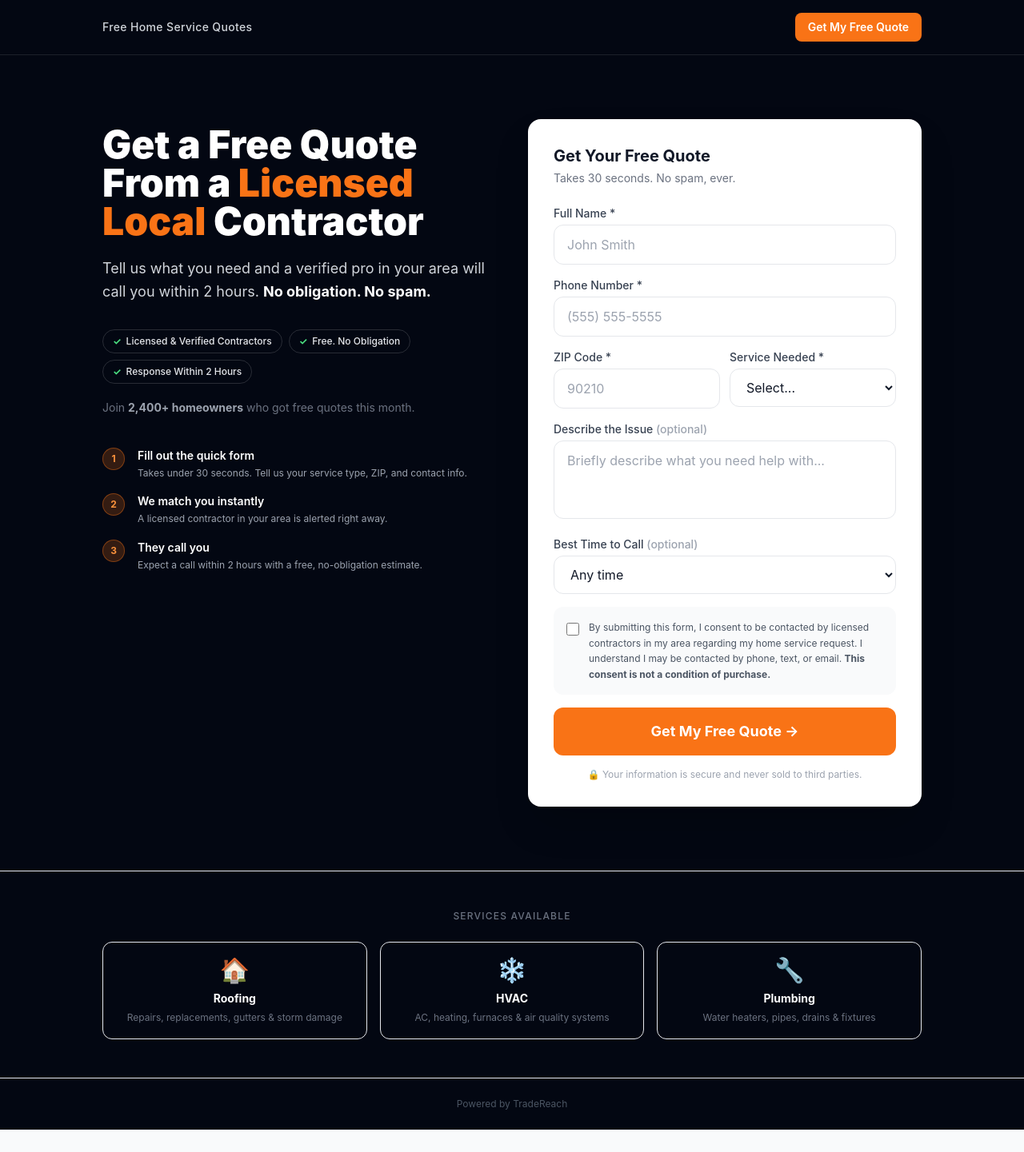
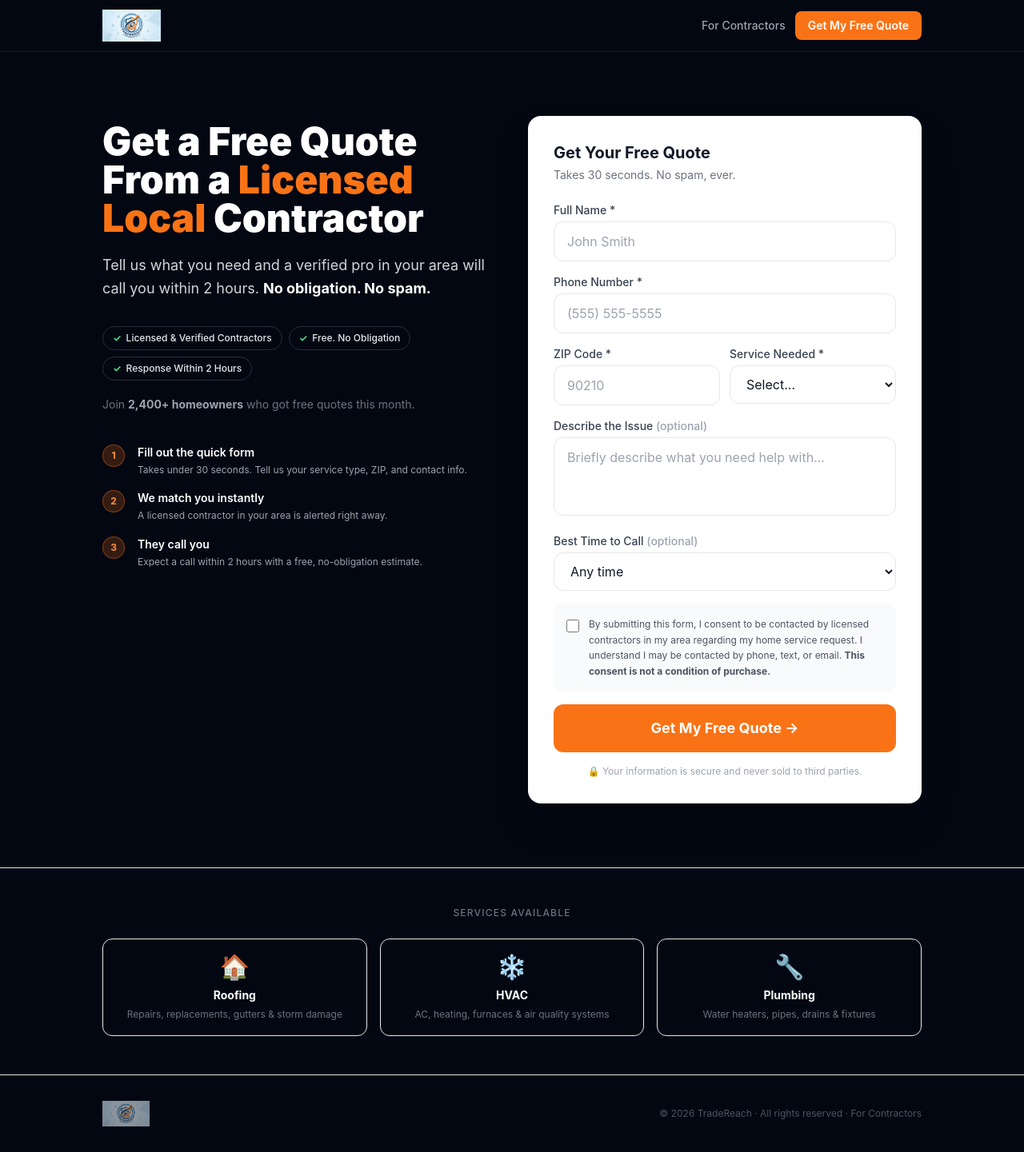
Before and after one commit to tradereachapp-blip/tradereach, a Next.js app: page / in a window 1280 px wide. Shown: the whole page at 80% size. Before the commit the page ends 1413 px from the top, so only its background shows below. Built offline with nearby package versions, Linux system fonts and the light colour scheme.

Commit message:
feat: add logo across all pages + premium UX animations

```diff
--- a/src/app/(auth)/layout.tsx
+++ b/src/app/(auth)/layout.tsx
@@ -1,3 +1,5 @@
+import Image from 'next/image'
+
 export default function AuthLayout({ children }: { children: React.ReactNode }) {
   return (
     <div className="min-h-screen bg-gradient-to-br from-slate-900 via-blue-950 to-slate-900 flex items-center justify-center px-4 py-12">
@@ -5,15 +7,14 @@ export default function AuthLayout({ children }: { children: React.ReactNode })
         {/* Logo */}
         <div className="text-center mb-8">
           <a href="/" className="inline-block">
-            <div className="flex items-center justify-center gap-2">
-              <div className="w-10 h-10 bg-orange-500 rounded-lg flex items-center justify-center">
-                <span className="text-white font-black text-lg">T</span>
-              </div>
-              <div className="text-left">
-                <div className="text-white font-bold text-xl leading-none">TradeReach</div>
-                <div className="text-blue-300 text-xs">Home Service Leads</div>
-              </div>
-            </div>
+            <Image
+              src="/logo.png"
+              alt="TradeReach Home Service Leads"
+              width={200}
+              height={113}
+              className="h-16 w-auto mx-auto"
+              priority
+            />
           </a>
         </div>
         {children}
--- a/src/app/admin/layout.tsx
+++ b/src/app/admin/layout.tsx
@@ -1,13 +1,20 @@
+import Image from 'next/image'
+
 export default function AdminLayout({ children }: { children: React.ReactNode }) {
   return (
     <div className="min-h-screen bg-gray-950 text-gray-100">
-      <nav className="bg-gray-900 border-b border-gray-800 px-6 py-4">
+      <nav className="bg-gray-900 border-b border-gray-800 px-6 py-3">
         <div className="max-w-7xl mx-auto flex items-center justify-between">
           <div className="flex items-center gap-3">
-            <div className="w-8 h-8 bg-orange-500 rounded-md flex items-center justify-center">
-              <span className="text-white font-black text-sm">T</span>
-            </div>
-            <span className="font-bold text-white">TradeReach Admin</span>
+            <Image
+              src="/logo.png"
+              alt="TradeReach"
+              width={110}
+              height={62}
+              className="h-8 w-auto"
+              priority
+            />
+            <span className="text-gray-500 text-sm font-medium border-l border-gray-700 pl-3">Admin</span>
           </div>
           <nav className="flex gap-4 text-sm">
             <a href="/admin" className="text-gray-400 hover:text-white transition-colors">Dashboard</a>
--- a/src/app/globals.css
+++ b/src/app/globals.css
@@ -19,11 +19,113 @@
   padding: 0;
 }
 
+/* Premium smooth scrolling */
+html {
+  scroll-behavior: smooth;
+}
+
 body {
   font-family: 'Inter', system-ui, sans-serif;
   -webkit-font-smoothing: antialiased;
   -moz-osx-font-smoothing: grayscale;
 }
+
+/* Premium page transition fade-in */
+@keyframes fadeInUp {
+  from {
+    opacity: 0;
+    transform: translateY(16px);
+  }
+  to {
+    opacity: 1;
+    transform: translateY(0);
+  }
+}
+
+@keyframes fadeIn {
+  from { opacity: 0; }
+  to { opacity: 1; }
+}
+
+@keyframes shimmer {
+  0% { background-position: -200% center; }
+  100% { background-position: 200% center; }
+}
+
+@keyframes pulse-glow {
+  0%, 100% { box-shadow: 0 0 0 0 rgba(249, 115, 22, 0.4); }
+  50% { box-shadow: 0 0 0 8px rgba(249, 115, 22, 0); }
+}
+
+@keyframes scaleIn {
+  from { opacity: 0; transform: scale(0.96); }
+  to { opacity: 1; transform: scale(1); }
+}
+
+/* Apply entrance animation to main page content */
+main, .page-content {
+  animation: fadeInUp 0.45s cubic-bezier(0.22, 1, 0.36, 1) both;
+}
+
+/* Smooth hover lift on cards */
+.hover-lift {
+  transition: transform 0.2s cubic-bezier(0.22, 1, 0.36, 1), box-shadow 0.2s cubic-bezier(0.22, 1, 0.36, 1);
+}
+.hover-lift:hover {
+  transform: translateY(-2px);
+  box-shadow: 0 12px 40px -8px rgba(0, 0, 0, 0.25);
+}
+
+/* Premium button press effect */
+button, a[class*="bg-orange"], a[class*="btn"] {
+  transition: transform 0.1s ease, opacity 0.15s ease;
+}
+button:active, a[class*="bg-orange"]:active {
+  transform: scale(0.97);
+}
+
+/* Smooth focus rings */
+*:focus-visible {
+  outline: 2px solid #F97316;
+  outline-offset: 2px;
+  border-radius: 4px;
+  transition: outline-offset 0.1s ease;
+}
+
+/* Premium input focus animation */
+input:focus, select:focus, textarea:focus {
+  transition: border-color 0.15s ease, box-shadow 0.15s ease, transform 0.1s ease;
+}
+
+/* Orange CTA pulse glow on hover */
+.cta-pulse:hover {
+  animation: pulse-glow 1.5s ease-in-out infinite;
+}
+
+/* Shimmer loading skeleton */
+.skeleton {
+  background: linear-gradient(90deg, rgba(255,255,255,0.05) 25%, rgba(255,255,255,0.1) 50%, rgba(255,255,255,0.05) 75%);
+  background-size: 200% auto;
+  animation: shimmer 1.5s linear infinite;
+}
+
+/* Staggered child animations */
+.stagger-children > *:nth-child(1) { animation: fadeInUp 0.4s 0.05s cubic-bezier(0.22, 1, 0.36, 1) both; }
+.stagger-children > *:nth-child(2) { animation: fadeInUp 0.4s 0.1s cubic-bezier(0.22, 1, 0.36, 1) both; }
+.stagger-children > *:nth-child(3) { animation: fadeInUp 0.4s 0.15s cubic-bezier(0.22, 1, 0.36, 1) both; }
+.stagger-children > *:nth-child(4) { animation: fadeInUp 0.4s 0.2s cubic-bezier(0.22, 1, 0.36, 1) both; }
+.stagger-children > *:nth-child(5) { animation: fadeInUp 0.4s 0.25s cubic-bezier(0.22, 1, 0.36, 1) both; }
+
+/* Smooth nav link underline effect */
+nav a {
+  position: relative;
+}
+
+/* Custom scrollbar */
+::-webkit-scrollbar { width: 6px; }
+::-webkit-scrollbar-track { background: transparent; }
+::-webkit-scrollbar-thumb { background: rgba(249, 115, 22, 0.3); border-radius: 3px; }
+::-webkit-scrollbar-thumb:hover { background: rgba(249, 115, 22, 0.6); }
 
 @layer components {
   .btn-primary {
--- a/src/app/page.tsx
+++ b/src/app/page.tsx
@@ -1,25 +1,41 @@
+import Image from 'next/image'
 import LeadCaptureForm from '@/components/forms/LeadCaptureForm'
 
 export const metadata = {
-  title: 'Get a Free Quote From a Licensed Local Contractor',
+  title: 'Get a Free Quote From a Licensed Local Contractor | TradeReach',
   description: 'Tell us what you need and a verified pro in your area will call you within 2 hours. No obligation. No spam.',
 }
 
 export default function HomePage() {
   return (
     <div className="min-h-screen bg-gray-950 text-white">
-      {/* Minimal homeowner nav — no logo, no brand name */}
-      <nav className="border-b border-white/10 px-4 py-4">
+      {/* Nav with logo */}
+      <nav className="border-b border-white/10 px-4 py-3">
         <div className="max-w-5xl mx-auto flex items-center justify-between">
-          <span className="text-gray-300 font-medium text-sm tracking-wide">
-            Free Home Service Quotes
-          </span>
-          <a
-            href="#get-quote"
-            className="bg-orange-500 hover:bg-orange-600 text-white text-sm font-semibold px-4 py-2 rounded-lg transition-all"
-          >
-            Get My Free Quote
+          <a href="/" className="flex items-center">
+            <Image
+              src="/logo.png"
+              alt="TradeReach Home Service Leads"
+              width={160}
+              height={90}
+              className="h-10 w-auto"
+              priority
+            />
           </a>
+          <div className="flex items-center gap-3">
+            <a
+              href="/contractors"
+              className="text-gray-400 hover:text-white text-sm font-medium transition-colors hidden sm:block"
+            >
+              For Contractors
+            </a>
+            <a
+              href="#get-quote"
+              className="cta-pulse bg-orange-500 hover:bg-orange-600 text-white text-sm font-semibold px-4 py-2 rounded-lg transition-all"
+            >
+              Get My Free Quote
+            </a>
+          </div>
         </div>
       </nav>
 
@@ -97,13 +113,13 @@ export default function HomePage() {
           <p className="text-center text-gray-500 text-xs uppercase tracking-widest mb-6 font-medium">
             Services Available
           </p>
-          <div className="grid grid-cols-3 gap-4">
+          <div className="grid grid-cols-3 gap-4 stagger-children">
             {[
               { icon: '🏠', niche: 'Roofing', desc: 'Repairs, replacements, gutters & storm damage' },
               { icon: '❄️', niche: 'HVAC', desc: 'AC, heating, furnaces & air quality systems' },
               { icon: '🔧', niche: 'Plumbing', desc: 'Water heaters, pipes, drains & fixtures' },
             ].map((s) => (
-              <div key={s.niche} className="bg-white/4 border border-white/8 rounded-xl p-4 text-center hover:border-orange-500/40 transition-colors">
+              <div key={s.niche} className="hover-lift bg-white/4 border border-white/8 rounded-xl p-4 text-center hover:border-orange-500/40 transition-colors">
                 <div className="text-3xl mb-2">{s.icon}</div>
                 <h3 className="font-bold text-white text-sm mb-1">{s.niche}</h3>
                 <p className="text-gray-500 text-xs leading-relaxed">{s.desc}</p>
@@ -113,11 +129,21 @@ export default function HomePage() {
         </div>
       </section>
 
-      {/* Footer — brand only appears here, small and gray */}
-      <footer className="border-t border-white/8 py-6 px-4 text-center">
-        <p className="text-gray-600 text-xs">
-          Powered by TradeReach
-        </p>
+      {/* Footer */}
+      <footer className="border-t border-white/8 py-8 px-4">
+        <div className="max-w-5xl mx-auto flex flex-col sm:flex-row items-center justify-between gap-4">
+          <Image
+            src="/logo.png"
+            alt="TradeReach Home Service Leads"
+            width={120}
+            height={68}
+            className="h-8 w-auto opacity-60"
+          />
+          <p className="text-gray-600 text-xs text-center sm:text-right">
+            © {new Date().getFullYear()} TradeReach · All rights reserved ·{' '}
+            <a href="/contractors" className="hover:text-gray-400 transition-colors">For Contractors</a>
+          </p>
+        </div>
       </footer>
     </div>
   )
--- a/src/app/thank-you/page.tsx
+++ b/src/app/thank-you/page.tsx
@@ -1,12 +1,23 @@
+import Image from 'next/image'
+
 export default function ThankYouPage() {
   const supportPhone = process.env.NEXT_PUBLIC_SUPPORT_PHONE ?? ''
 
   return (
     <div className="min-h-screen bg-gray-950 text-white flex flex-col">
-      {/* Minimal nav */}
-      <nav className="border-b border-white/10 px-4 py-4">
+      {/* Nav with logo */}
+      <nav className="border-b border-white/10 px-4 py-3">
         <div className="max-w-5xl mx-auto">
-          <span className="text-gray-400 text-sm font-medium">Free Home Service Quotes</span>
+          <a href="/">
+            <Image
+              src="/logo.png"
+              alt="TradeReach Home Service Leads"
+              width={140}
+              height={79}
+              className="h-9 w-auto"
+              priority
+            />
+          </a>
         </div>
       </nav>
 
@@ -59,9 +70,15 @@ export default function ThankYouPage() {
         </div>
       </div>
 
-      {/* Footer — brand only here */}
-      <footer className="border-t border-white/8 py-4 px-4 text-center">
-        <p className="text-gray-700 text-xs">Powered by TradeReach</p>
+      {/* Footer */}
+      <footer className="border-t border-white/8 py-6 px-4 text-center">
+        <Image
+          src="/logo.png"
+          alt="TradeReach"
+          width={100}
+          height={56}
+          className="h-7 w-auto mx-auto opacity-40"
+        />
       </footer>
     </div>
   )
--- a/src/components/dashboard/DashboardNav.tsx
+++ b/src/components/dashboard/DashboardNav.tsx
@@ -1,6 +1,7 @@
 'use client'
 
 import { useState } from 'react'
+import Image from 'next/image'
 import Link from 'next/link'
 import { useRouter, usePathname } from 'next/navigation'
 import { createClient } from '@/lib/supabase/client'
@@ -55,11 +56,15 @@ export default function DashboardNav({ contractor, userEmail }: Props) {
       <div className="max-w-7xl mx-auto px-4 sm:px-6 lg:px-8">
         <div className="flex items-center justify-between h-16">
           {/* Logo */}
-          <Link href="/dashboard" className="flex items-center gap-2">
-            <div className="w-8 h-8 bg-orange-500 rounded-md flex items-center justify-center">
-              <span className="text-white font-black text-sm">T</span>
-            </div>
-            <span className="font-bold text-gray-900 hidden sm:block">TradeReach</span>
+          <Link href="/dashboard" className="flex items-center">
+            <Image
+              src="/logo.png"
+              alt="TradeReach"
+              width={130}
+              height={73}
+              className="h-9 w-auto"
+              priority
+            />
           </Link>
 
           {/* Desktop nav */}
```
Also changed, not shown: public/logo.png (added).
